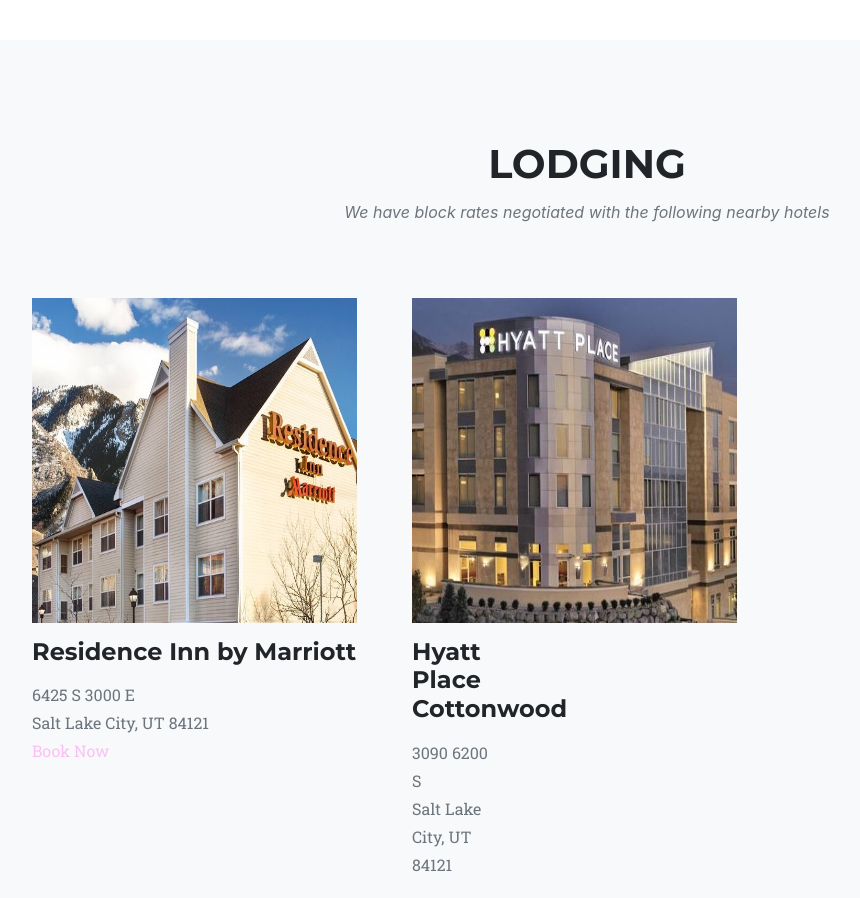
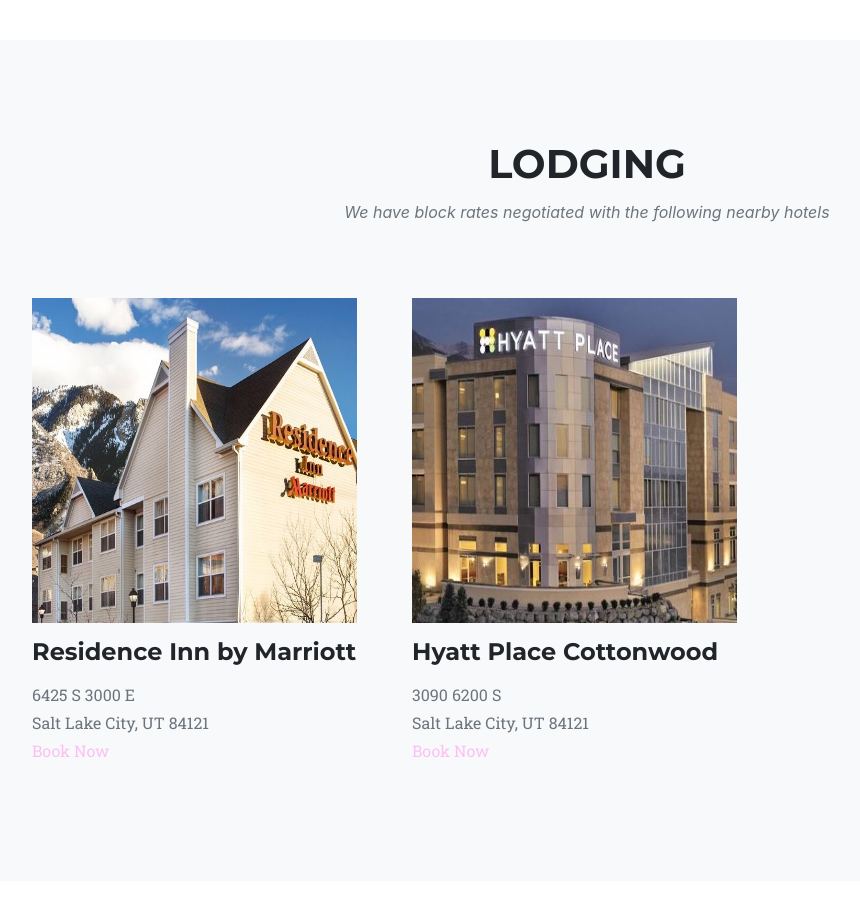
Before and after one commit to dustinhh/dustinandkianna, a website: page index.html in a window 1280 px wide. Shown: the part 1678-2576 px from the top of the page, without its empty margins (53-913 px from the left). Drawn offline with Linux system fonts and the light colour scheme; a web font is replaced by a local one.

Commit message:
Update index.html

```diff
--- a/index.html
+++ b/index.html
@@ -84,34 +84,25 @@
   </section>
 
 <!-- Portfolio Grid -->
-  <section class="bg-light page-section" id="portfolio">
+<section id="portfolio" class="bg-light page-section">
 <div class="container">
 <div class="row">
 <div class="col-lg-12 text-center">
 <h2 class="section-heading text-uppercase">Lodging</h2>
-          <h3 class="section-subheading text-muted">We have block rates negotiated with the following nearby hotels </h3>
+<h3 class="section-subheading text-muted">We have block rates negotiated with the following nearby hotels</h3>
 </div>
 </div>
+<div class="row">
+<div class="col-md-4"><!-- <span class="fa-stack fa-4x"></span> --> <img src="img/marriott.jpg" alt="Marriott" width="325" height="325" />
+<h4 class="service-heading">Residence Inn by Marriott</h4>
+<p class="text-muted">6425 S 3000 E<br /> Salt Lake City, UT 84121<br /> <a href="https://nam02.safelinks.protection.outlook.com/?url=https%3A%2F%2Fwww.marriott.com%2Fevents%2Fstart.mi%3Fid%3D1574464619417%26key%3DGRP&amp;data=02%7C01%7C%7C0abd9ff123fa4fd744d108d76fa2363d%7C84df9e7fe9f640afb435aaaaaaaaaaaa%7C1%7C0%7C637100614786783646&amp;sdata=x5z5XD4DOcB0EzCKZuAn%2F4PXT2bnGXuhv5uyloHlTq8%3D&amp;reserved=0" target="_blank" rel="noopener">Book Now </a></p>
+</div>
+<div class="col-md-4"><!-- <span class="fa-stack fa-4x"> </span> --> <img src="img/hyatt.jpg" alt="Marriott" width="325" height="325" />
+<h4 class="service-heading">Hyatt Place Cottonwood</h4>
+<p class="text-muted">3090 6200 S<br /> Salt Lake City, UT 84121<br /> <a href="img/HamalainenShotorbaniWedding.pdf" target="_blank" rel="noopener">Book Now </a></p>
 
-
-      <div class="row">
-        <div class="col-md-4">
-          <!-- <span class="fa-stack fa-4x"></span> -->
-<img src="img/marriott.jpg" alt="Marriott" height="325" width="325">
-          <h4 class="service-heading">Residence Inn by Marriott</h4>
-          <p class="text-muted">6425 S 3000 E<br> Salt Lake City, UT 84121<br>	<a href="https://nam02.safelinks.protection.outlook.com/?url=https%3A%2F%2Fwww.marriott.com%2Fevents%2Fstart.mi%3Fid%3D1574464619417%26key%3DGRP&data=02%7C01%7C%7C0abd9ff123fa4fd744d108d76fa2363d%7C84df9e7fe9f640afb435aaaaaaaaaaaa%7C1%7C0%7C637100614786783646&sdata=x5z5XD4DOcB0EzCKZuAn%2F4PXT2bnGXuhv5uyloHlTq8%3D&reserved=0" target="_blank">Book Now<a>
-</p><br>
 </div>
-        <div class="col-md-4">
-          <!-- <span class="fa-stack fa-4x"> </span> -->
-<img src="img/hyatt.jpg" alt="Marriott" height="325" width="325">
-          <h4 class="service-heading">Hyatt Place Cottonwood</h4>
-          <p class="text-muted">3090 6200 S<br> Salt Lake City, UT 84121</p>
-        </div>
-
-
-
-	      <!-- Hotel Links -->
+<!-- Hotel Links --></div>
 </div>
 </section>
 
```
Lines whose indentation alone changed are shown as unchanged.
